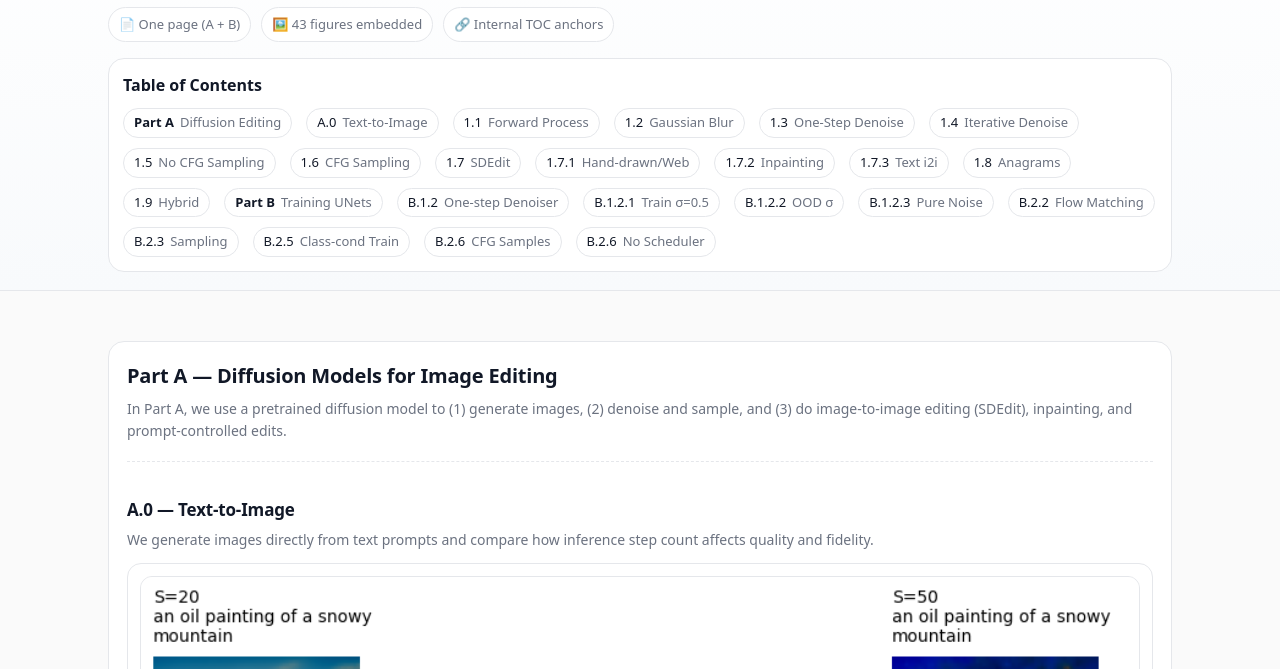
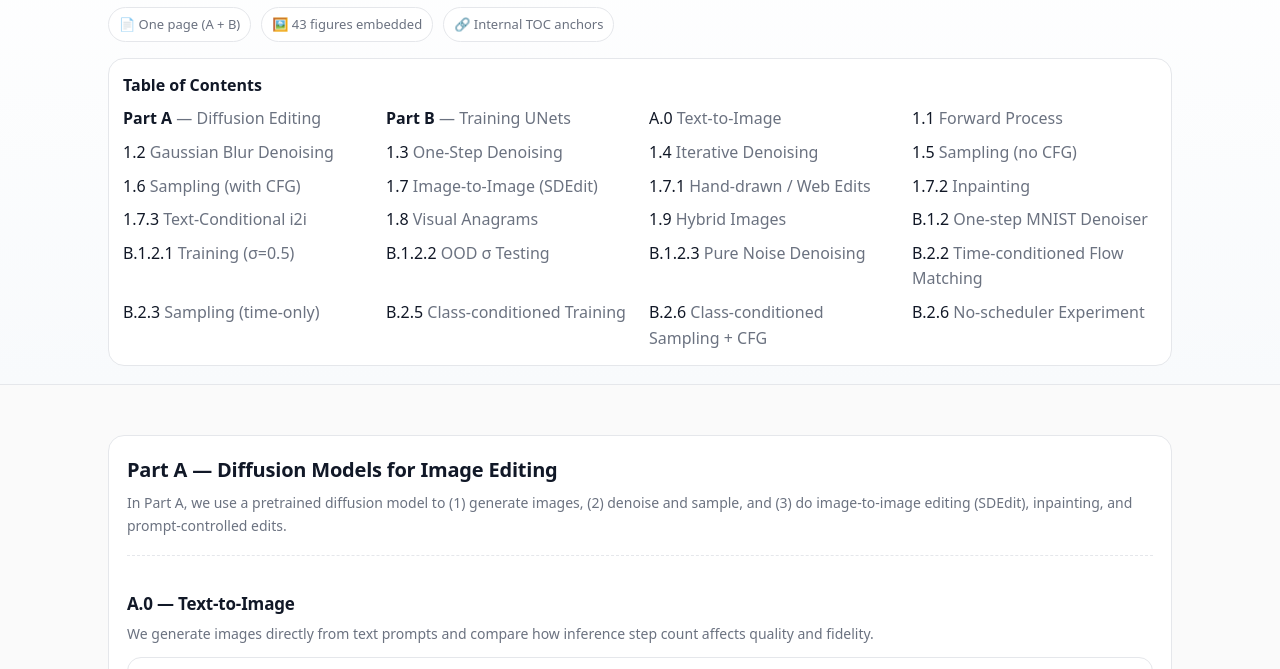
Before and after one commit to fergusyyang/fergusyyang.github.io, a plain HTML site: page 5/index.html in a window 1280 px wide. Shown: the part 131-800 px from the top of the page. Drawn offline with Linux system fonts and the light colour scheme.

Commit message:
Update index.html

```diff
--- a/5/index.html
+++ b/5/index.html
@@ -57,32 +57,14 @@
       border:1px solid var(--border);
       border-radius:var(--radius);
     }
-    nav.toc h2{margin:0 0 10px; font-size:16px}
-    /* horizontal TOC list */
-    .toclist{
-      list-style:none;
-      margin:0;
-      padding:0;
-      display:flex;
-      flex-wrap:wrap;
-      gap:10px 14px;
-      align-items:center;
+    nav.toc h2{margin:0 0 8px; font-size:16px}
+    .tocgrid{
+      display:grid;
+      grid-template-columns: repeat(auto-fit, minmax(240px, 1fr));
+      gap:8px 18px;
     }
-    .toclist li{margin:0; padding:0}
-    .toclist a{
-      display:inline-flex;
-      gap:6px;
-      align-items:baseline;
-      padding:6px 10px;
-      border:1px solid var(--border);
-      border-radius:999px;
-      background:#fff;
-      color:var(--text);
-      font-size:13px;
-      line-height:1.2;
-      white-space:nowrap;
-    }
-    .toclist a span{color:var(--muted)}
+    .tocgrid a{color:var(--text)}
+    .tocgrid a span{color:var(--muted)}
     .section{
       margin-top:22px;
       background:var(--card);
@@ -119,6 +101,11 @@
       gap:14px;
       align-items:start;
     }
+    /* Equal-size grid variant (prevents "tiny" figures) */
+    .grid.equal{
+      grid-template-columns: repeat(auto-fit, minmax(320px, 1fr));
+    }
+
     figure{
       margin:0;
       padding:12px;
@@ -127,6 +114,7 @@
       background:#fff;
     }
     figure.full{grid-column: 1 / -1;}
+
     img{
       width:100%;
       height:auto;
@@ -140,10 +128,20 @@
       font-size:13px;
       color:var(--muted);
     }
+    ul{margin:8px 0 0 18px}
     .divider{
       margin:18px 0 0;
       border-top:1px dashed var(--border);
       padding-top:16px;
+    }
+    code.kbd{
+      font-family: ui-monospace, SFMono-Regular, Menlo, Monaco, Consolas, "Liberation Mono", "Courier New", monospace;
+      background:#f3f4f6;
+      border:1px solid var(--border);
+      border-radius:8px;
+      padding:2px 6px;
+      color:#111827;
+      font-size:12px;
     }
   </style>
 </head>
@@ -164,33 +162,35 @@
 
       <nav class="toc" aria-label="Table of contents">
         <h2>Table of Contents</h2>
-        <ul class="toclist">
-          <li><a href="#part-a"><strong>Part A</strong> <span>Diffusion Editing</span></a></li>
-          <li><a href="#A0">A.0 <span>Text-to-Image</span></a></li>
-          <li><a href="#A11">1.1 <span>Forward Process</span></a></li>
-          <li><a href="#A12">1.2 <span>Gaussian Blur</span></a></li>
-          <li><a href="#A13">1.3 <span>One-Step Denoise</span></a></li>
-          <li><a href="#A14">1.4 <span>Iterative Denoise</span></a></li>
-          <li><a href="#A15">1.5 <span>No CFG Sampling</span></a></li>
-          <li><a href="#A16">1.6 <span>CFG Sampling</span></a></li>
-          <li><a href="#A17">1.7 <span>SDEdit</span></a></li>
-          <li><a href="#A171">1.7.1 <span>Hand-drawn/Web</span></a></li>
-          <li><a href="#A172">1.7.2 <span>Inpainting</span></a></li>
-          <li><a href="#A173">1.7.3 <span>Text i2i</span></a></li>
-          <li><a href="#A18">1.8 <span>Anagrams</span></a></li>
-          <li><a href="#A19">1.9 <span>Hybrid</span></a></li>
+        <div class="tocgrid">
+          <a href="#part-a"><strong>Part A</strong> <span>— Diffusion Editing</span></a>
+          <a href="#part-b"><strong>Part B</strong> <span>— Training UNets</span></a>
 
-          <li><a href="#part-b"><strong>Part B</strong> <span>Training UNets</span></a></li>
-          <li><a href="#B12">B.1.2 <span>One-step Denoiser</span></a></li>
-          <li><a href="#B121">B.1.2.1 <span>Train σ=0.5</span></a></li>
-          <li><a href="#B122">B.1.2.2 <span>OOD σ</span></a></li>
-          <li><a href="#B123">B.1.2.3 <span>Pure Noise</span></a></li>
-          <li><a href="#B22">B.2.2 <span>Flow Matching</span></a></li>
-          <li><a href="#B23">B.2.3 <span>Sampling</span></a></li>
-          <li><a href="#B25">B.2.5 <span>Class-cond Train</span></a></li>
-          <li><a href="#B26">B.2.6 <span>CFG Samples</span></a></li>
-          <li><a href="#B26nosched">B.2.6 <span>No Scheduler</span></a></li>
-        </ul>
+          <a href="#A0">A.0 <span>Text-to-Image</span></a>
+          <a href="#A11">1.1 <span>Forward Process</span></a>
+          <a href="#A12">1.2 <span>Gaussian Blur Denoising</span></a>
+          <a href="#A13">1.3 <span>One-Step Denoising</span></a>
+          <a href="#A14">1.4 <span>Iterative Denoising</span></a>
+          <a href="#A15">1.5 <span>Sampling (no CFG)</span></a>
+          <a href="#A16">1.6 <span>Sampling (with CFG)</span></a>
+          <a href="#A17">1.7 <span>Image-to-Image (SDEdit)</span></a>
+          <a href="#A171">1.7.1 <span>Hand-drawn / Web Edits</span></a>
+          <a href="#A172">1.7.2 <span>Inpainting</span></a>
+          <a href="#A173">1.7.3 <span>Text-Conditional i2i</span></a>
+          <a href="#A18">1.8 <span>Visual Anagrams</span></a>
+          <a href="#A19">1.9 <span>Hybrid Images</span></a>
+
+          <a href="#B12">B.1.2 <span>One-step MNIST Denoiser</span></a>
+          <a href="#B121">B.1.2.1 <span>Training (σ=0.5)</span></a>
+          <a href="#B122">B.1.2.2 <span>OOD σ Testing</span></a>
+          <a href="#B123">B.1.2.3 <span>Pure Noise Denoising</span></a>
+
+          <a href="#B22">B.2.2 <span>Time-conditioned Flow Matching</span></a>
+          <a href="#B23">B.2.3 <span>Sampling (time-only)</span></a>
+          <a href="#B25">B.2.5 <span>Class-conditioned Training</span></a>
+          <a href="#B26">B.2.6 <span>Class-conditioned Sampling + CFG</span></a>
+          <a href="#B26nosched">B.2.6 <span>No-scheduler Experiment</span></a>
+        </div>
       </nav>
     </div>
   </header>
@@ -304,6 +304,7 @@
           We add controlled amounts of noise to an input image, then denoise back onto the “natural image manifold.”
           Less noise preserves the original; more noise yields stronger edits.
         </p>
+        <!-- FIX: make all three images full-width so they are consistent and not tiny -->
         <div class="grid">
           <figure class="full">
             <img src="images/img9%20A1.7.0%20Campanile.png" alt="1.7 SDEdit on Campanile across noise levels">
```
